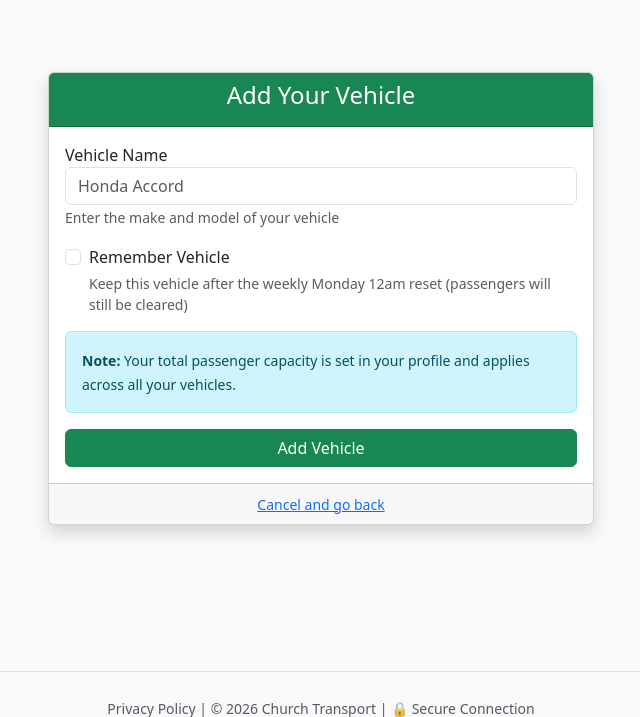
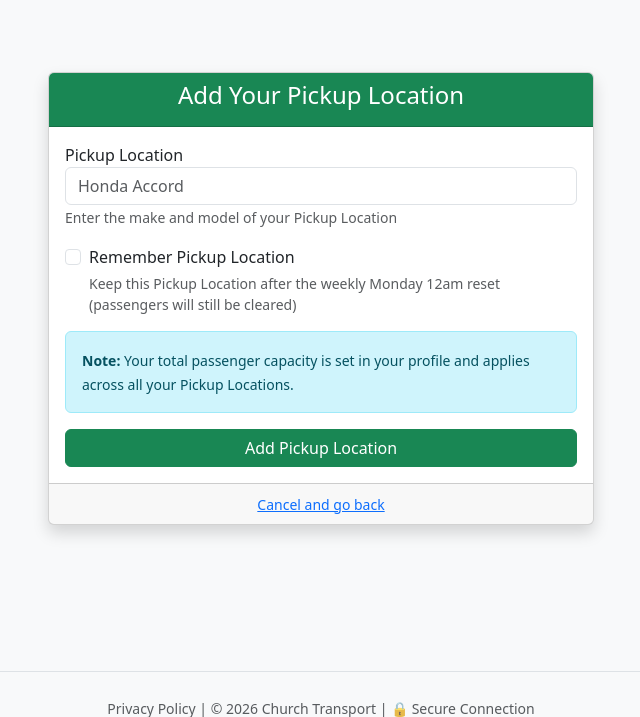
Before and after one commit to Gilaze/church-rides, a Python web app: template templates/add_vehicle.html in a window 1280 px wide. Shown: the part 56-773 px from the top of the page, without its empty margins (319-959 px from the left). Run offline with Jinja, Linux system fonts and the light colour scheme; the template is opened without the code that fills it, so the values that code supplies are empty.

Commit message:
changed vehicles to pickup location

```diff
--- a/templates/add_vehicle.html
+++ b/templates/add_vehicle.html
@@ -5,26 +5,26 @@
     <div class="col-11 col-sm-10 col-md-8 col-lg-6">
         <div class="card shadow">
             <div class="card-header bg-success text-white text-center">
-                <h4>Add Your Vehicle</h4>
+                <h4>Add Your Pickup Location</h4>
             </div>
             <div class="card-body">
                 <form method="POST">
                     <div class="mb-3">
-                        <label>Vehicle Name</label>
+                        <label>Pickup Location</label>
                         <input type="text" name="vehicle_name" class="form-control" placeholder="Honda Accord" required>
-                        <small class="form-text text-muted">Enter the make and model of your vehicle</small>
+                        <small class="form-text text-muted">Enter the make and model of your Pickup Location</small>
                     </div>
                     <div class="form-check mb-3">
                         <input class="form-check-input" type="checkbox" name="remember_vehicle" id="rememberVehicle">
                         <label class="form-check-label" for="rememberVehicle">
-                            Remember Vehicle
+                            Remember Pickup Location
                         </label>
-                        <small class="form-text text-muted d-block">Keep this vehicle after the weekly Monday 12am reset (passengers will still be cleared)</small>
+                        <small class="form-text text-muted d-block">Keep this Pickup Location after the weekly Monday 12am reset (passengers will still be cleared)</small>
                     </div>
                     <div class="alert alert-info">
-                        <small><strong>Note:</strong> Your total passenger capacity is set in your profile and applies across all your vehicles.</small>
+                        <small><strong>Note:</strong> Your total passenger capacity is set in your profile and applies across all your Pickup Locations.</small>
                     </div>
-                    <button type="submit" class="btn btn-success w-100">Add Vehicle</button>
+                    <button type="submit" class="btn btn-success w-100">Add Pickup Location</button>
                 </form>
             </div>
             <div class="card-footer text-center">
```
Also changed, not shown: templates/index.html (+6 -6 lines), templates/profile.html (+9 -9 lines), templates/upgrade_to_driver.html (+5 -5 lines).
